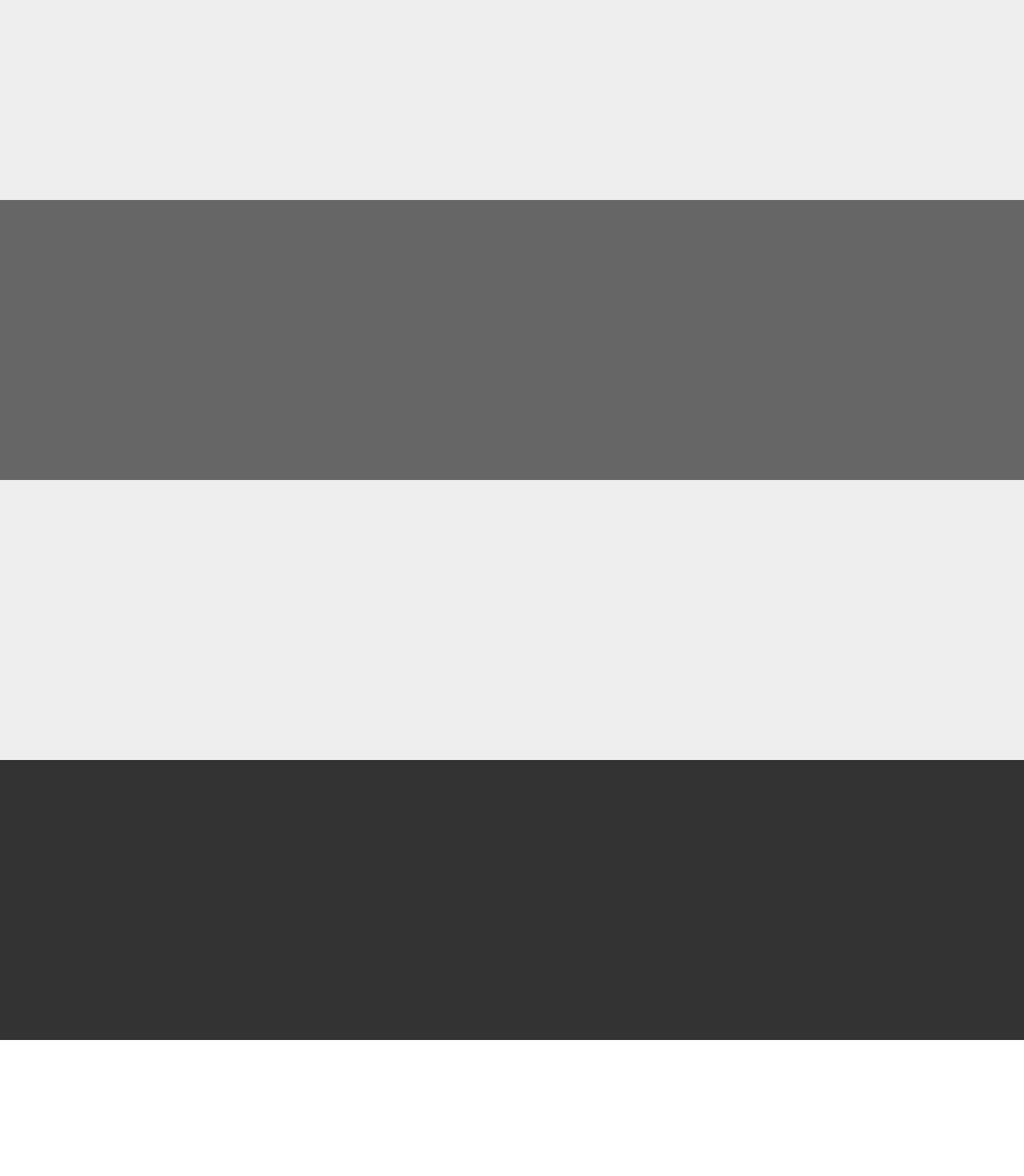
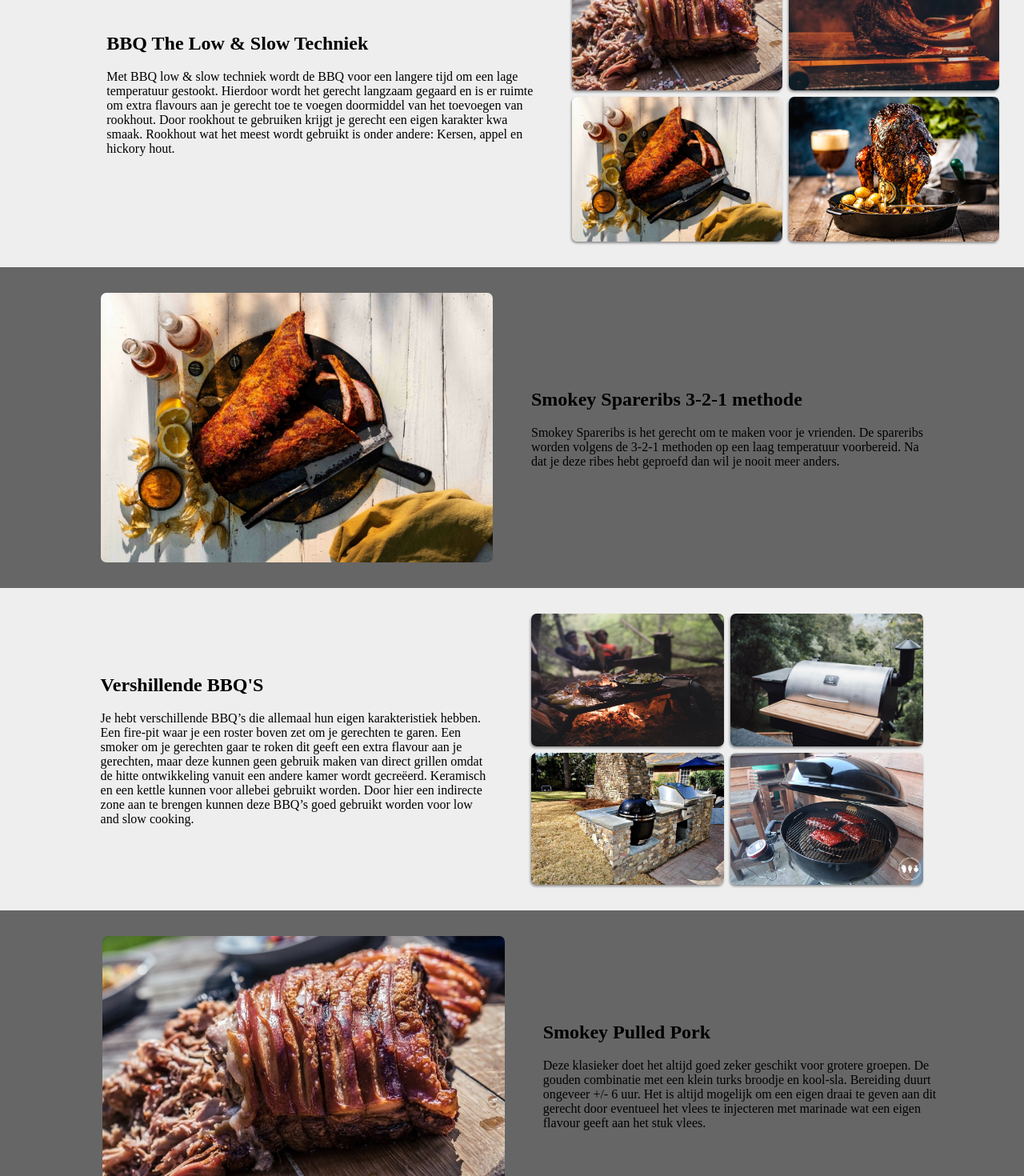
Before and after one commit to mmdw1976/bbq-react, a React (Create React App) app: page / in a window 1280 px wide. Shown: the part 700-2170 px from the top of the page at 80% size. Before the commit the page ends 2000 px from the top, so only its background shows below. Built offline with nearby package versions, Linux system fonts and the light colour scheme.

Commit message:
created and styled section 1,2,3,4 and filled it with content

```diff
--- a/src/components/home/Home.css
+++ b/src/components/home/Home.css
@@ -1,5 +1,8 @@
 section {
     min-height: 350px;
+    display: grid;
+    grid-template-columns: 1fr;
+    padding: 1rem;
 }
 
 section:nth-child(odd) {
--- a/src/components/home/Home.js
+++ b/src/components/home/Home.js
@@ -1,14 +1,31 @@
 import React from 'react';
+import Section1 from './sections/Section1';
+import Section2 from './sections/Section2';
+import Section3 from './sections/Section3';
 
 // import home style
 import './Home.css';
 
+// import section styling
+import './Sections.css';
+import Section4 from './sections/Section4';
+
+
 const Home = () => {
     return (
         <div>
-            <section></section>
-            <section></section>
-            <section></section>
+            <section>
+                <Section1 />
+            </section>
+            <section>
+                <Section2 />
+            </section>
+            <section>
+                <Section3 />
+            </section>
+            <section>
+                <Section4 />
+            </section>
         </div>
      );
 }
--- /dev/null
+++ b/src/components/home/Sections.css
@@ -0,0 +1,74 @@
+.section-container {
+    width: 85%;
+    margin: 0 auto;
+    display: grid;
+    grid-template-columns: repeat(2, 1fr);
+    align-content: center;
+    grid-gap: 1rem;
+}
+
+.section-container__content {
+    padding: 1rem;
+    display: grid;
+    grid-template-columns: 1fr;
+    align-content: center;
+}
+
+.section-container__picture {
+    display: grid;
+    grid-template-columns: 1fr;
+    padding: 1rem;
+}
+
+.section-container__pictures {
+    display: grid;
+    grid-template-columns: repeat(2, 1fr);
+    grid-gap: .5rem;
+    padding: 1rem;
+}
+
+.tumb-pic {
+    aspect-ratio: 16/11;
+    border-radius: 7px;
+}
+
+.section1-pic1 {
+    background: url('../../images/pulled-pork.jpg') no-repeat center /cover;
+}
+
+.section1-pic2 {
+    background: url('../../images/short-ribs2.jpg') no-repeat center /cover;
+
+}
+
+.section1-pic3 {
+    background: url('../../images/smokey-ribs.jpg') no-repeat center /cover;
+}
+
+.section1-pic4 {
+    background: url('../../images/beer-can-chicken.jpg') no-repeat center /cover;
+}
+
+.section2-picture {
+    background: url('../../images/smokey-ribs.jpg') no-repeat center /cover;
+}
+
+.section3-pic1 {
+    background: url('../../images/bbq-nature.jpg') no-repeat center /cover;
+}
+
+.section3-pic2 {
+    background: url('../../images/smoker-bb1.jpg') no-repeat center /cover;
+}
+
+.section3-pic3 {
+    background: url('../../images/basterd.jpg') no-repeat center /cover;
+}
+
+.section3-pic4 {
+    background: url('../../images/Weber-Master-Touch.jpg') no-repeat center /cover;
+}
+
+.section4-picture {
+    background: url('../../images/pulled-pork.jpg') no-repeat center /cover;
+}
--- /dev/null
+++ b/src/components/home/sections/Section1.js
@@ -0,0 +1,28 @@
+import React from 'react';
+
+const Section1 = () => {
+    return (
+      <div className='section-container'>
+        <div className='section-container__content'>
+          <h2>BBQ The Low & Slow Techniek</h2>
+          <p>
+            Met BBQ low & slow techniek wordt de BBQ voor een langere tijd om
+            een lage temperatuur gestookt. Hierdoor wordt het gerecht langzaam
+            gegaard en is er ruimte om extra flavours aan je gerecht toe te
+            voegen doormiddel van het toevoegen van rookhout. Door rookhout te
+            gebruiken krijgt je gerecht een eigen karakter kwa smaak. Rookhout
+            wat het meest wordt gebruikt is onder andere: Kersen, appel en
+            hickory hout.
+          </p>
+        </div>
+        <div className='section-container__pictures'>
+          <div className='section1-pic1 tumb-pic box-shadow'></div>
+          <div className='section1-pic2 tumb-pic box-shadow'></div>
+          <div className='section1-pic3 tumb-pic box-shadow'></div>
+          <div className='section1-pic4 tumb-pic box-shadow'></div>
+        </div>
+      </div>
+    );
+}
+
+export default Section1;
--- /dev/null
+++ b/src/components/home/sections/Section2.js
@@ -0,0 +1,22 @@
+import React from 'react'
+
+const Section2 = () => {
+    return (
+      <div className='section-container'>
+        <div className='section-container__picture'>
+          <div className='section2-picture tumb-pic shadow-box'></div>
+        </div>
+        <div className='section-container__content'>
+          <h2>Smokey Spareribs 3-2-1 methode</h2>
+          <p>
+            Smokey Spareribs is het gerecht om te maken voor je vrienden. De
+            spareribs worden volgens de 3-2-1 methoden op een laag temperatuur
+            voorbereid. Na dat je deze ribes hebt geproefd dan wil je nooit meer
+            anders.
+          </p>
+        </div>
+      </div>
+    );
+}
+
+export default Section2;
--- /dev/null
+++ b/src/components/home/sections/Section3.js
@@ -0,0 +1,32 @@
+import React from 'react'
+
+const Section3 = () => {
+    return (
+      <div>
+        <div className='section-container'>
+          <div className='section-container__content'>
+            <h2>Vershillende BBQ'S</h2>
+            <p>
+              Je hebt verschillende BBQ’s die allemaal hun eigen karakteristiek
+              hebben. Een fire-pit waar je een roster boven zet om je gerechten
+              te garen. Een smoker om je gerechten gaar te roken dit geeft een
+              extra flavour aan je gerechten, maar deze kunnen geen gebruik
+              maken van direct grillen omdat de hitte ontwikkeling vanuit een
+              andere kamer wordt gecreëerd. Keramisch en een kettle kunnen voor
+              allebei gebruikt worden. Door hier een indirecte zone aan te
+              brengen kunnen deze BBQ’s goed gebruikt worden voor low and slow
+              cooking.
+            </p>
+          </div>
+          <div className='section-container__pictures'>
+            <div className='section3-pic1 tumb-pic box-shadow'></div>
+            <div className='section3-pic2 tumb-pic box-shadow'></div>
+            <div className='section3-pic3 tumb-pic box-shadow'></div>
+            <div className='section3-pic4 tumb-pic box-shadow'></div>
+          </div>
+        </div>
+      </div>
+    );
+}
+
+export default Section3;
--- /dev/null
+++ b/src/components/home/sections/Section4.js
@@ -0,0 +1,24 @@
+import React from 'react';
+
+const Section4 = () => {
+    return (
+      <div className='section-container'>
+        <div className='section-container__picture'>
+          <div className='section4-picture tumb-pic shadow-box'></div>
+        </div>
+        <div className='section-container__content'>
+          <h2>Smokey Pulled Pork</h2>
+          <p>
+            Deze klasieker doet het altijd goed zeker geschikt voor grotere
+            groepen. De gouden combinatie met een klein turks broodje en
+            kool-sla. Bereiding duurt ongeveer +/- 6 uur. Het is altijd mogelijk
+            om een eigen draai te geven aan dit gerecht door eventueel het vlees
+            te injecteren met marinade wat een eigen flavour geeft aan het stuk
+            vlees.
+          </p>
+        </div>
+      </div>
+    );
+}
+
+export default Section4;
--- a/src/index.css
+++ b/src/index.css
@@ -10,13 +10,13 @@ h3,
 h4,
 h5,
 h6 {
-    margin: .7rem 0;
+    padding: .7rem 0;
 }
 
 p {
-    margin: .5rem 0;
+    padding: .5rem 0;
 }
 
 .box-shadow {
-    box-shadow: -1px 2px 3px rgba(0,0,0,0.3);
+    box-shadow: -1px 2px 3px rgba(0,0,0,0.4);
 }
```
